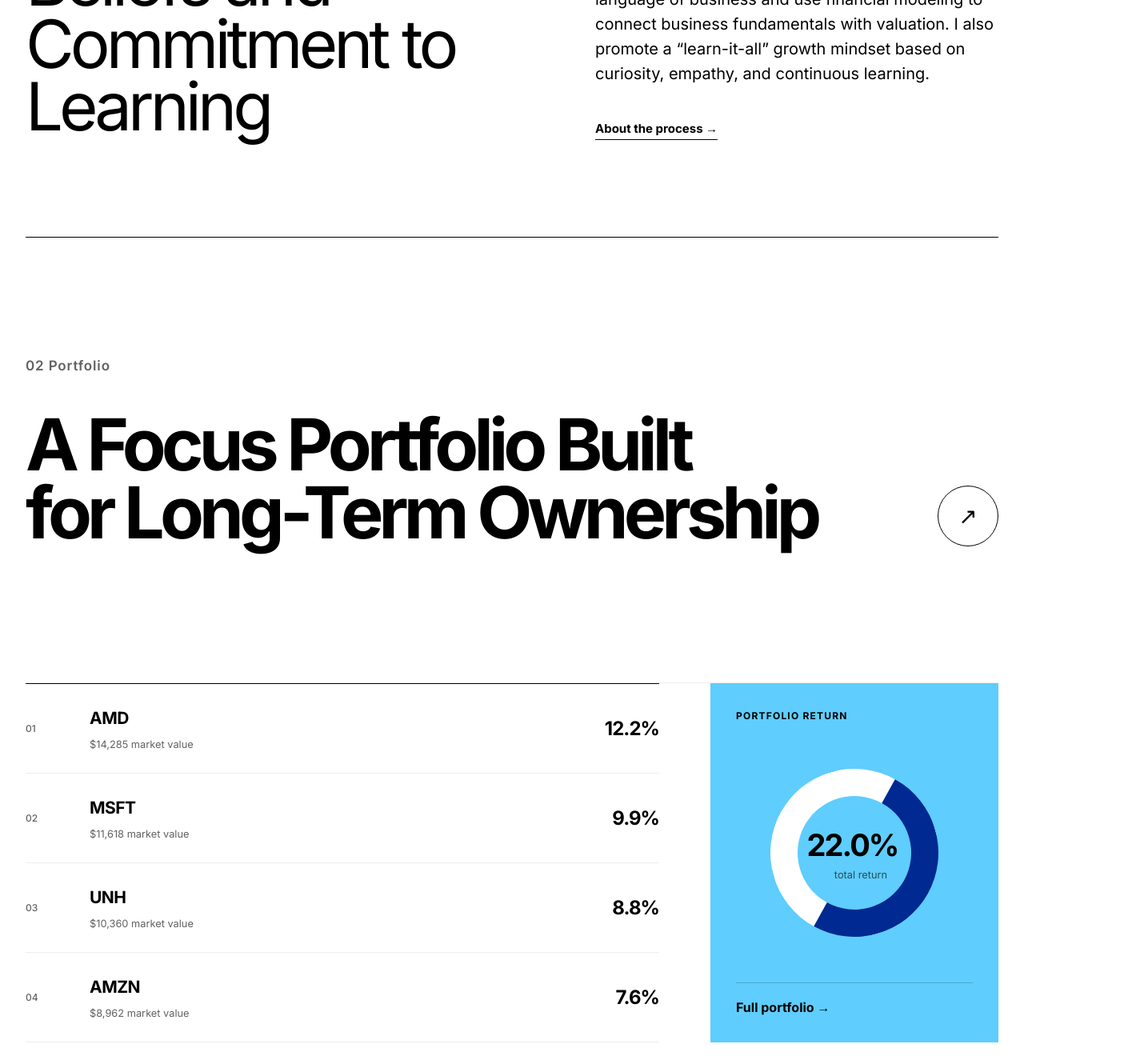
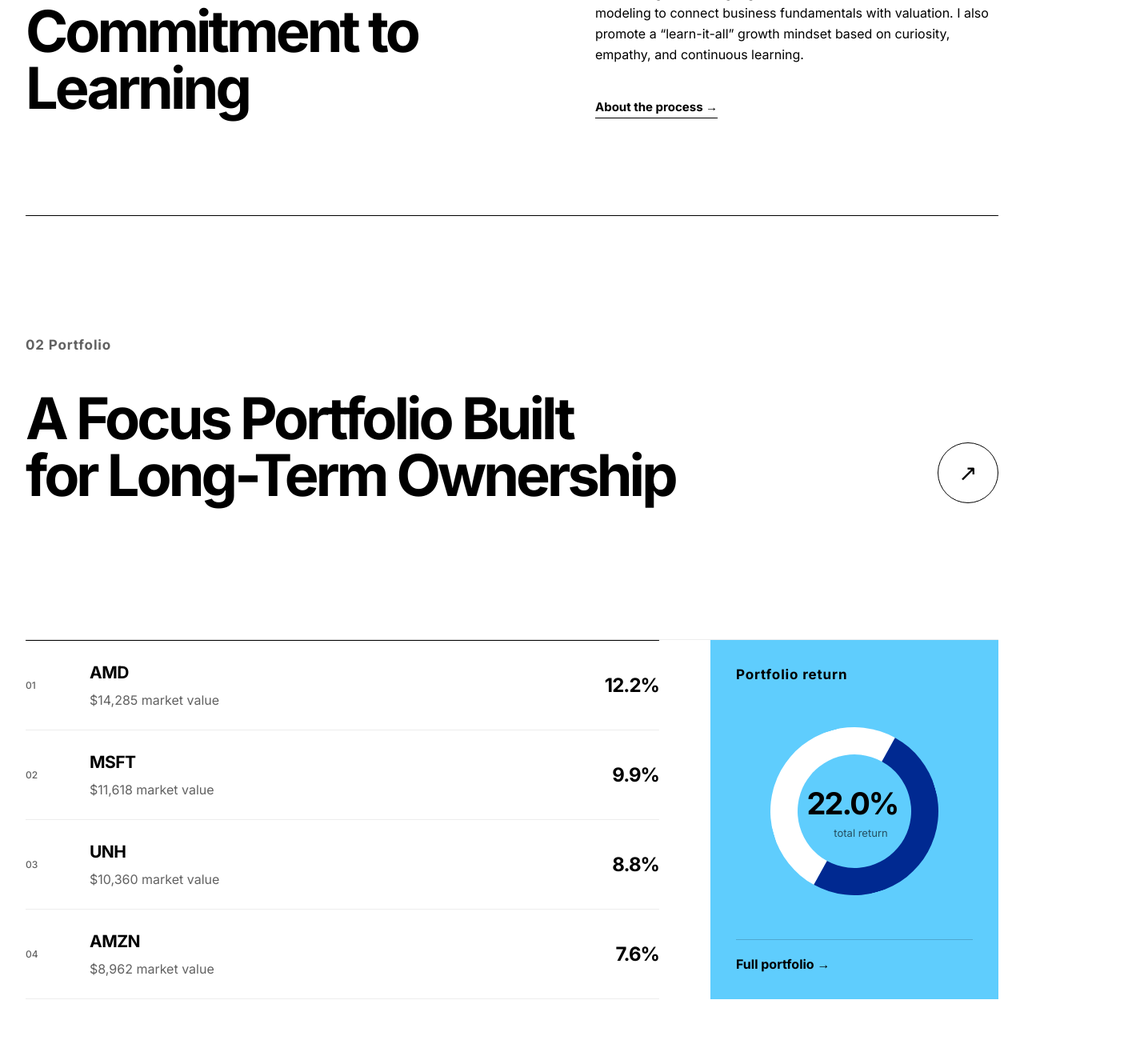
Before and after one commit to Tianyi0510/modern-fundamental-analyst, a Next.js app: page / in a window 1280 px wide. Shown: the part 1300-2630 px from the top of the page at 80% size, 1430 px wide, since content can reach past the window. Built offline with nearby package versions, Linux system fonts and the light colour scheme.

Commit message:
Unify the site typography system (#25)

```diff
--- a/app/globals.css
+++ b/app/globals.css
@@ -11,6 +11,34 @@
   --price-down: #ff0000;
   --background: var(--white);
   --foreground: var(--black);
+
+  /* Unified editorial type system */
+  --type-display-large: 112px;
+  --type-display-medium: 72px;
+  --type-display-small: 42px;
+  --type-headline: 30px;
+  --type-title: 24px;
+  --type-subtitle: 19px;
+  --type-body-large: 19px;
+  --type-body: 16px;
+  --type-label: 17px;
+  --type-caption: 13px;
+  --type-action: 15px;
+  --type-data-large: 96px;
+  --type-data-kpi: 64px;
+  --type-data-kpi-compact: 48px;
+  --type-data-row: 20px;
+  --weight-regular: 400;
+  --weight-medium: 500;
+  --weight-semibold: 650;
+  --weight-bold: 700;
+  --tracking-display: -.065em;
+  --tracking-heading: -.035em;
+  --tracking-label: .05em;
+  --leading-display: .92;
+  --leading-heading: 1.1;
+  --leading-lead: 1.4;
+  --leading-body: 1.65;
 }
 
 @theme inline {
@@ -321,6 +349,173 @@ a { color: inherit; text-decoration: none; }
 .not-found > span { color: var(--medium-blue); font: 700 14px var(--font-ui); }
 .not-found h1 { margin: 0; font-size: clamp(48px, 8vw, 110px); letter-spacing: -.06em; }
 
+/* Unified typography hierarchy
+   Display → Headline → Title → Subtitle → Body → Label → Caption → Action → Data */
+.hero h1,
+.page-hero h1,
+.legal h1,
+.memo-article h1 {
+  font-size: var(--type-display-large);
+  line-height: var(--leading-display);
+  letter-spacing: var(--tracking-display);
+  font-weight: var(--weight-semibold);
+}
+
+.home-about h2,
+.intro h2,
+.section-heading h2,
+.cta h2,
+.two-column h2,
+.methodology h2,
+.about-section-heading h2,
+.about-closing h2,
+.portfolio-holdings-heading h2 {
+  font-size: var(--type-display-medium);
+  line-height: .98;
+  letter-spacing: -.055em;
+  font-weight: var(--weight-semibold);
+}
+
+.memo-card h3,
+.memo-index-row h2,
+.principles h3 {
+  font-size: var(--type-display-small);
+  line-height: 1.05;
+  letter-spacing: -.045em;
+  font-weight: var(--weight-semibold);
+}
+
+.about-philosophy-copy h3,
+.article-body h2,
+.legal h2 {
+  font-size: var(--type-headline);
+  line-height: var(--leading-heading);
+  letter-spacing: var(--tracking-heading);
+  font-weight: var(--weight-semibold);
+}
+
+.hero-bottom > p,
+.page-intro p,
+.article-lead,
+.contact-grid p {
+  font-size: var(--type-title);
+  line-height: var(--leading-lead);
+  letter-spacing: -.02em;
+  font-weight: var(--weight-regular);
+}
+
+.performance-copy p,
+.contact-note {
+  font-size: var(--type-subtitle);
+  line-height: 1.5;
+  letter-spacing: 0;
+  font-weight: var(--weight-regular);
+}
+
+.rich-copy,
+.about-copy,
+.about-closing > div,
+.article-body,
+.methodology div,
+.legal p {
+  font-size: var(--type-body-large);
+  line-height: var(--leading-body);
+  letter-spacing: 0;
+  font-weight: var(--weight-regular);
+}
+
+.home-about > div:last-child p,
+.memo-card p,
+.memo-index-row p,
+.principles p,
+.about-boundaries p,
+.portfolio-holdings-heading p,
+.portfolio-source-note,
+.return-row span:nth-child(3),
+.site-footer p,
+.holding-row small {
+  font-size: var(--type-body);
+  line-height: 1.6;
+  letter-spacing: 0;
+  font-weight: var(--weight-regular);
+}
+
+.eyebrow,
+.section-number,
+.metric span,
+.allocation-card > span,
+.about-section-heading > span,
+.about-boundaries > div > span,
+.portfolio-kpis span,
+.portfolio-allocation span,
+.portfolio-holdings-heading span,
+.performance-summary span,
+.table-head,
+.contact-grid span {
+  font-family: var(--font-ui);
+  font-size: var(--type-label);
+  line-height: 1.3;
+  font-weight: var(--weight-bold);
+  letter-spacing: var(--tracking-label);
+  text-transform: none;
+}
+
+.metric small,
+.allocation-ring small,
+.performance-copy small,
+.memo-card > small,
+.page-intro small,
+.portfolio-kpis small,
+.portfolio-allocation small,
+.performance-summary small,
+.data-note,
+.memo-meta,
+.article-meta,
+.site-footer > small {
+  font-size: var(--type-caption);
+  line-height: 1.5;
+  letter-spacing: 0;
+  font-weight: var(--weight-regular);
+}
+
+.button,
+.text-link,
+.back-link {
+  font-size: var(--type-action);
+  line-height: 1.2;
+  font-weight: var(--weight-bold);
+}
+
+.metric strong,
+.performance-copy > strong {
+  font-size: var(--type-data-large);
+  line-height: .88;
+  letter-spacing: -.065em;
+  font-weight: var(--weight-bold);
+  font-variant-numeric: tabular-nums;
+}
+
+.portfolio-page .portfolio-kpis strong,
+.performance-summary strong {
+  font-size: var(--type-data-kpi);
+  line-height: .9;
+  letter-spacing: -.055em;
+  font-weight: var(--weight-bold);
+  font-variant-numeric: tabular-nums;
+}
+
+.portfolio-page .portfolio-kpis > div:nth-child(n+3) strong {
+  font-size: var(--type-data-kpi-compact);
+}
+
+.portfolio-row strong,
+.return-row strong {
+  font-size: var(--type-data-row);
+  line-height: 1.25;
+  font-weight: var(--weight-regular);
+  font-variant-numeric: tabular-nums;
+}
+
 [lang="zh-Hant-TW"] .hero h1 { line-height: 1; letter-spacing: -.015em; }
 [lang="zh-Hant-TW"] .page-hero h1,
 [lang="zh-Hant-TW"] .legal h1,
@@ -350,6 +545,17 @@ a { color: inherit; text-decoration: none; }
 [lang="zh-Hant-TW"] .portfolio-holdings-heading h2 { line-height: 1.08; }
 
 @media (max-width: 800px) {
+  :root {
+    --type-display-large: 52px;
+    --type-display-medium: 44px;
+    --type-display-small: 32px;
+    --type-title: 20px;
+    --type-subtitle: 18px;
+    --type-data-large: 52px;
+    --type-data-kpi: 48px;
+    --type-data-kpi-compact: 38px;
+  }
+
   .shell { width: min(100% - 32px, 720px); }
   .site-header { height: 78px; min-height: 78px; grid-template-columns: 1fr auto; padding: 0; }
   .site-header .wordmark { max-width: 190px; font-size: 16px; }
@@ -432,17 +638,17 @@ a { color: inherit; text-decoration: none; }
   .portfolio-page .portfolio-kpis > div:nth-child(2) { grid-column: 1 / -1; grid-row: auto; min-height: 208px; }
   .portfolio-page .portfolio-kpis > div:nth-child(3) { grid-column: 1; grid-row: auto; }
   .portfolio-page .portfolio-kpis > div:nth-child(4) { grid-column: 2; grid-row: auto; }
-  .portfolio-page .portfolio-kpis > div:nth-child(n+3) strong { font-size: 42px; }
+  .portfolio-page .portfolio-kpis > div:nth-child(n+3) strong { font-size: var(--type-data-kpi-compact); }
   .portfolio-page .portfolio-allocation { padding: 58px 0 64px; }
   .portfolio-holdings-heading { padding: 64px 0 34px; grid-template-columns: 1fr; gap: 30px; }
-  .portfolio-holdings-heading h2 { font-size: clamp(48px, 14vw, 68px); }
+  .portfolio-holdings-heading h2 { font-size: var(--type-display-medium); }
   .portfolio-allocation { grid-template-columns: 1fr; gap: 28px; padding: 64px 0 54px; }
   .table-head { display: none; }
   .portfolio-row { grid-template-columns: 1fr auto; padding: 22px 0; }
   .portfolio-row span:nth-child(2) { grid-column: 1 / -1; order: 3; }
   .performance-page .performance-summary { grid-template-columns: 1fr; margin-top: 48px; }
   .performance-page .performance-summary > div { min-height: 210px; padding: 24px; }
-  .performance-page .performance-summary strong { font-size: clamp(54px, 16vw, 72px); }
+  .performance-page .performance-summary strong { font-size: var(--type-data-kpi); }
   .returns, .methodology { padding: 100px 0; }
   .performance-page .returns { gap: 48px; }
   .returns-table .table-head { display: none; }
@@ -458,7 +664,7 @@ a { color: inherit; text-decoration: none; }
   [lang="zh-Hant-TW"] .hero h1,
   [lang="zh-Hant-TW"] .page-hero h1,
   [lang="zh-Hant-TW"] .legal h1,
-  [lang="zh-Hant-TW"] .memo-article h1 { font-size: 58px; }
+  [lang="zh-Hant-TW"] .memo-article h1 { font-size: var(--type-display-large); }
 }
 
 @media (max-width: 800px) {
@@ -470,7 +676,7 @@ a { color: inherit; text-decoration: none; }
 }
 
 @media (max-width: 420px) {
-  .page-hero h1 { font-size: 58px; }
+  .page-hero h1 { font-size: var(--type-display-large); }
 }
 
 @media (prefers-reduced-motion: reduce) {
```
